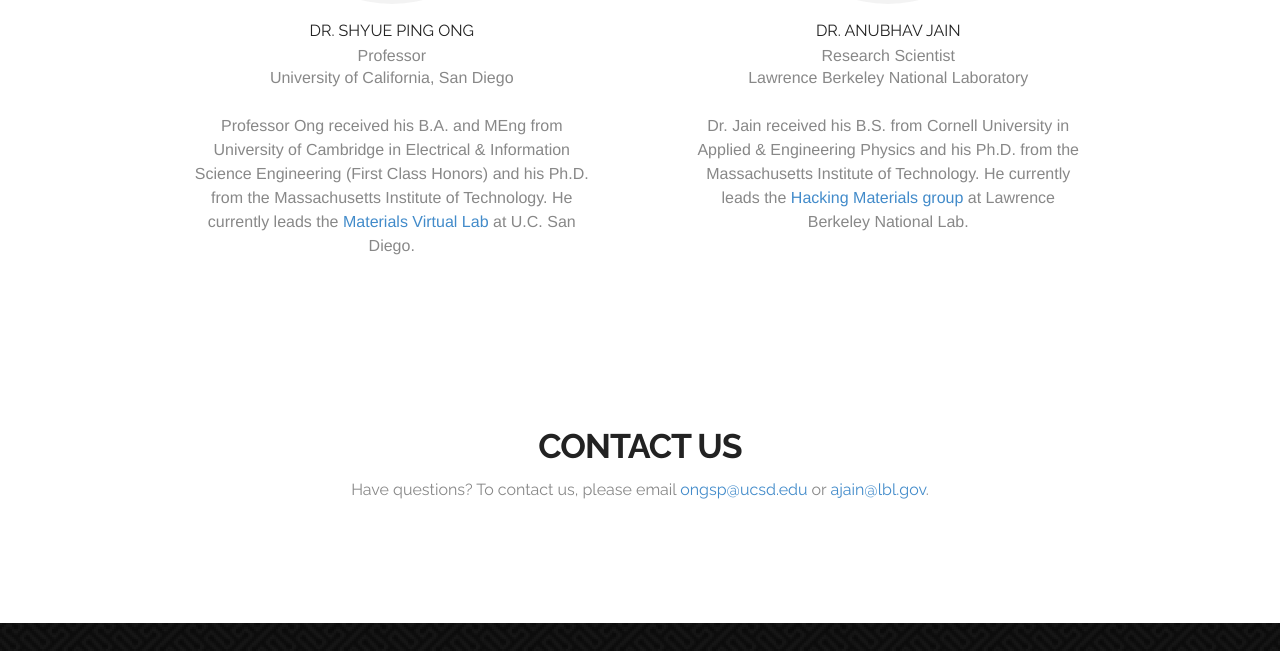
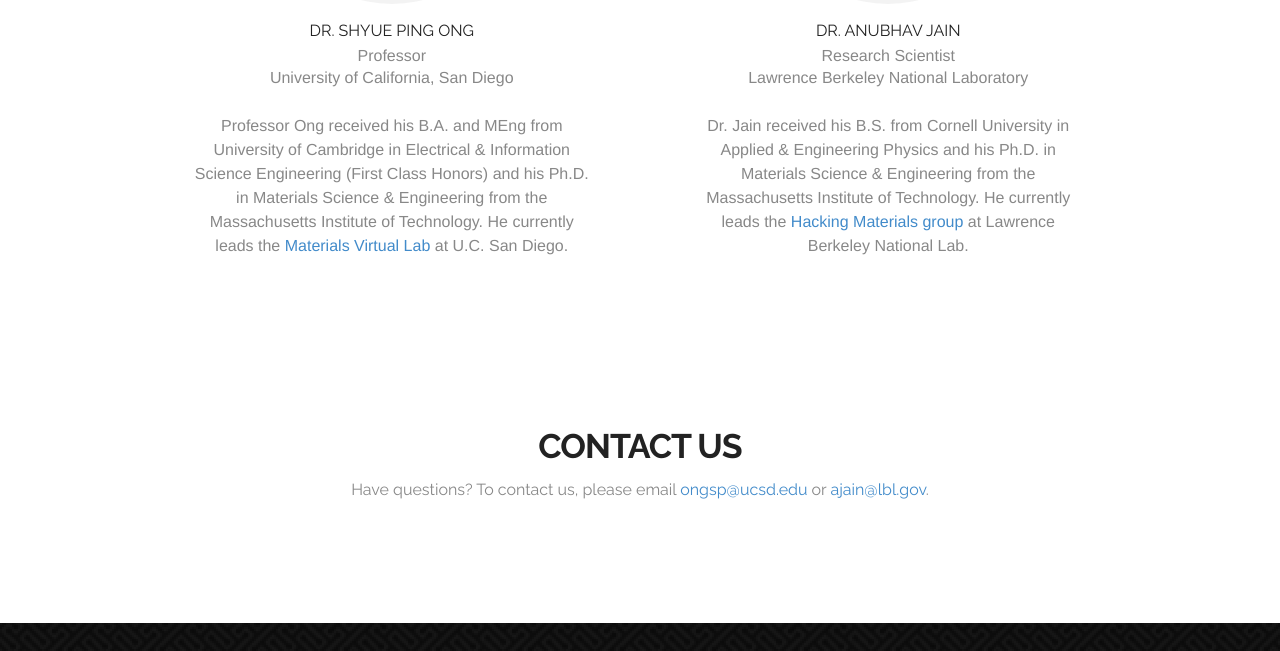
Before and after one commit to materialsqm/materialsqm.github.io, a plain HTML site: page index.html in a window 1280 px wide. Shown: the part 1785-2436 px from the top of the page. Drawn offline with Linux system fonts and the light colour scheme.

Commit message:
add DMSE

```diff
--- a/index.html
+++ b/index.html
@@ -124,7 +124,7 @@
                 </div>
                 <h3 class="wow fadeInDown delay-01s">Dr. Shyue Ping Ong</h3>
                 <span class="wow fadeInDown delay-01s">Professor<br />University of California, San Diego</span>
-                <p class="wow fadeInDown delay-01s">Professor Ong received his B.A. and MEng from University of Cambridge in Electrical & Information Science Engineering (First Class Honors) and his Ph.D. from the Massachusetts Institute of Technology. He currently leads the <a href="https://materialsvirtuallab.org">Materials Virtual Lab</a> at U.C. San Diego.</p>
+                <p class="wow fadeInDown delay-01s">Professor Ong received his B.A. and MEng from University of Cambridge in Electrical & Information Science Engineering (First Class Honors) and his Ph.D. in Materials Science & Engineering from the Massachusetts Institute of Technology. He currently leads the <a href="https://materialsvirtuallab.org">Materials Virtual Lab</a> at U.C. San Diego.</p>
             </div>
             <div class="team-leader-box">
                 <div class="team-leader  wow fadeInDown delay-01s">
@@ -132,7 +132,7 @@
                 </div>
                 <h3 class="wow fadeInDown delay-01s">Dr. Anubhav Jain</h3>
                 <span class="wow fadeInDown delay-01s">Research Scientist<br />Lawrence Berkeley National Laboratory</span>
-                <p class="wow fadeInDown delay-01s">Dr. Jain received his B.S. from Cornell University in Applied & Engineering Physics and his Ph.D. from the Massachusetts Institute of Technology. He currently leads the <a href="https://hackingmaterials.lbl.gov">Hacking Materials group</a> at Lawrence Berkeley National Lab.</p>
+                <p class="wow fadeInDown delay-01s">Dr. Jain received his B.S. from Cornell University in Applied & Engineering Physics and his Ph.D. in Materials Science & Engineering from the Massachusetts Institute of Technology. He currently leads the <a href="https://hackingmaterials.lbl.gov">Hacking Materials group</a> at Lawrence Berkeley National Lab.</p>
             </div>
         </div>
     </div>
```
